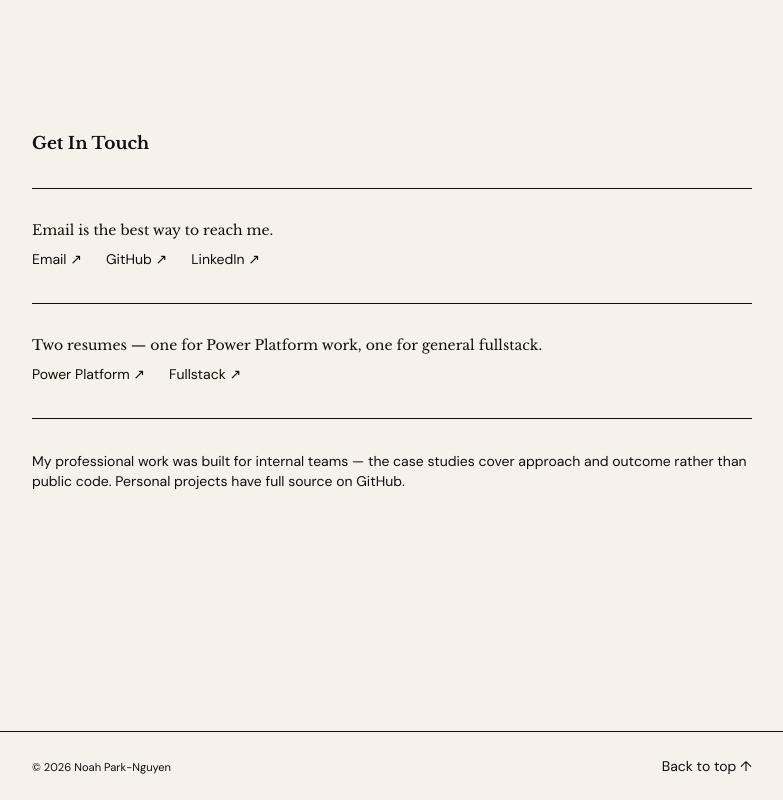
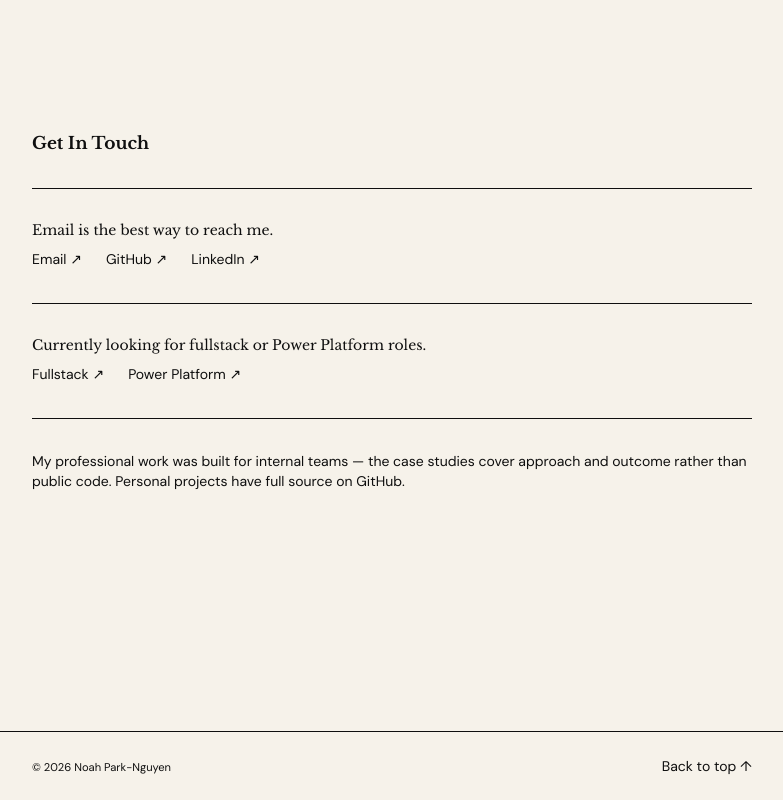
Before and after one commit to SerenePrince/noahpn, a React (Vite) app: page / in a window 1280 px wide. Shown: the part 4078-4878 px from the top of the page, without its empty margins (248-1031 px from the left). Built offline with nearby package versions, Linux system fonts and the light colour scheme.

Commit message:
Improved CTA

```diff
--- a/src/components/Contact.jsx
+++ b/src/components/Contact.jsx
@@ -16,12 +16,12 @@ const socials = [
 
 const resumes = [
   {
+    label: "Fullstack",
+    href: `${import.meta.env.BASE_URL}resumes/noahpark-nguyen_fullstack_resume.pdf`,
+  },
+  {
     label: "Power Platform",
     href: `${import.meta.env.BASE_URL}resumes/noahpark-nguyen_powerplatform_resume.pdf`,
-  },
-  {
-    label: "Fullstack",
-    href: `${import.meta.env.BASE_URL}resumes/noahpark-nguyen_fullstack_resume.pdf`,
   },
 ];
 
@@ -70,8 +70,7 @@ function Contact() {
           {/* Resumes */}
           <div className="space-y-2">
             <p className="tagline">
-              Two resumes — one for Power Platform work, one for general
-              fullstack.
+              Currently looking for fullstack or Power Platform roles.
             </p>
             <ul aria-label="Resume downloads" className="flex flex-row gap-6">
               {resumes.map((resume) => (
```
